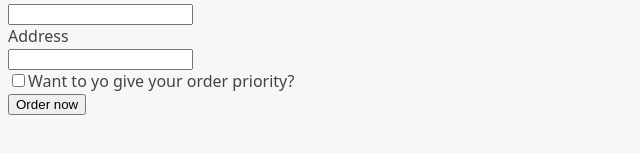
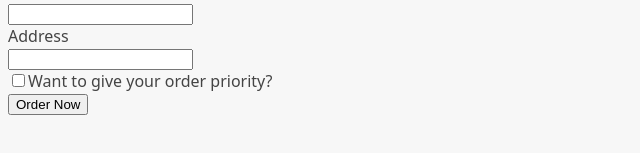
Before and after one commit to JoseGarcia1994/Fast-Pizza, a React (Vite) app: page /order/new in a window 1280 px wide. Shown: the part 201-354 px from the top of the page, without its empty margins (0-640 px from the left). Built offline with nearby package versions, Linux system fonts and the light colour scheme.

Commit message:
Writing Data with React Router: Actions & Error handling in form actions

```diff
--- a/src/App.jsx
+++ b/src/App.jsx
@@ -5,7 +5,7 @@ import Error from './components/Error.jsx';
 import Home from './pages/Home.jsx';
 import Menu, {loader as menuLoader} from './pages/Menu.jsx';
 import Cart from "./pages/Cart.jsx";
-import CreateOrder from './pages/CreateOrder.jsx';
+import CreateOrder, {action as createOrderAction} from './pages/CreateOrder.jsx';
 import Order, {loader as orderLoader} from "./pages/Order.jsx";
 
 const router = createBrowserRouter([
@@ -16,7 +16,7 @@ const router = createBrowserRouter([
       { path: "/", element: <Home /> },
       { path: "/menu", element: <Menu />, errorElement: <Error />, loader: menuLoader },
       { path: "/cart", element: <Cart />, },
-      { path: '/order/new', element: <CreateOrder /> },
+      { path: '/order/new', element: <CreateOrder />, action: createOrderAction },
       {
         path: '/order/:orderId',
         element: <Order />,
--- a/src/pages/CreateOrder.jsx
+++ b/src/pages/CreateOrder.jsx
@@ -1,4 +1,6 @@
 import { useState } from "react";
+import { Form, redirect, useActionData, useNavigation } from "react-router-dom";
+import { createOrder } from "../services/apiRestaurant.js";
 
 // https://uibakery.io/regex-library/phone-number
 const isValidPhone = (str) =>
@@ -31,13 +33,18 @@ const fakeCart = [
 ];
 
 const CreateOrder = () => {
+  const navigation = useNavigation();
+  const isSubmitting = navigation.state === "submitting";
+
+  const formErrors = useActionData();
+
   // const [withPriority, setWithPriority] = useState(false);
   const cart = fakeCart;
   return (
     <div>
       <h2>Ready to order? Let's go!</h2>
 
-      <form>
+      <Form method="POST">
         <div>
           <label>First Name</label>
           <input type="text" name="customer" required />
@@ -48,6 +55,7 @@ const CreateOrder = () => {
           <div>
             <input type="tel" name="phone" required />
           </div>
+          {formErrors?.phone && <p>{formErrors.phone}</p>}
         </div>
 
         <div>
@@ -65,15 +73,42 @@ const CreateOrder = () => {
           // value={withPriority}
           // onChange={(e) => setWithPriority(e.target.checked)}
           />
-          <label htmlFor="priority">Want to yo give your order priority?</label>
+          <label htmlFor="priority">Want to give your order priority?</label>
         </div>
 
         <div>
-          <button>Order now</button>
+          <input type="hidden" name="cart" value={JSON.stringify(cart)} />
+          <button disabled={isSubmitting}>
+            {isSubmitting ? 'Placing order...' : 'Order Now'}
+          </button>
         </div>
-      </form>
+      </Form>
     </div>
   );
 };
 
+export const action = async ({request}) => {
+  //Reading data from form
+  const formData = await request.formData();
+  const data = Object.fromEntries(formData);
+
+  const order = {
+    ...data,
+    cart: JSON.parse(data.cart),
+    priority: data.priority === "on",
+  };
+
+  // Handaling errors
+  const errors = {}
+  console.log(errors);
+  if (!isValidPhone(order.phone)) errors.phone = 'Please give us your correct phone.'
+  console.log(!isValidPhone(order.phone));
+  console.log(Object.keys(errors).length);
+  if (Object.keys(errors).length > 0) return errors;
+
+  // if everything is correct create order & redirect user
+  const newOrder = await createOrder(order);
+  return redirect(`/order/${newOrder.id}`);
+}
+
 export default CreateOrder;
```
